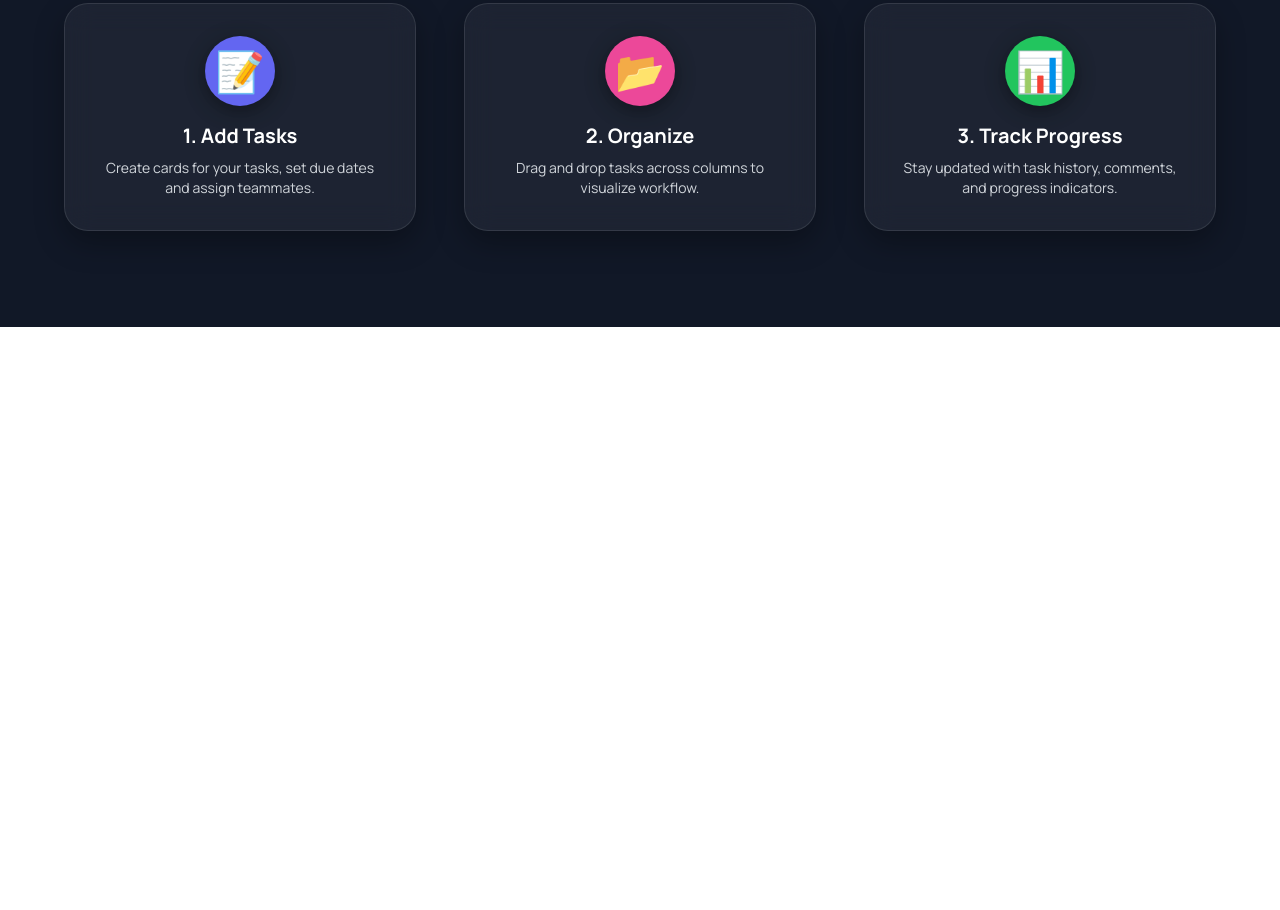
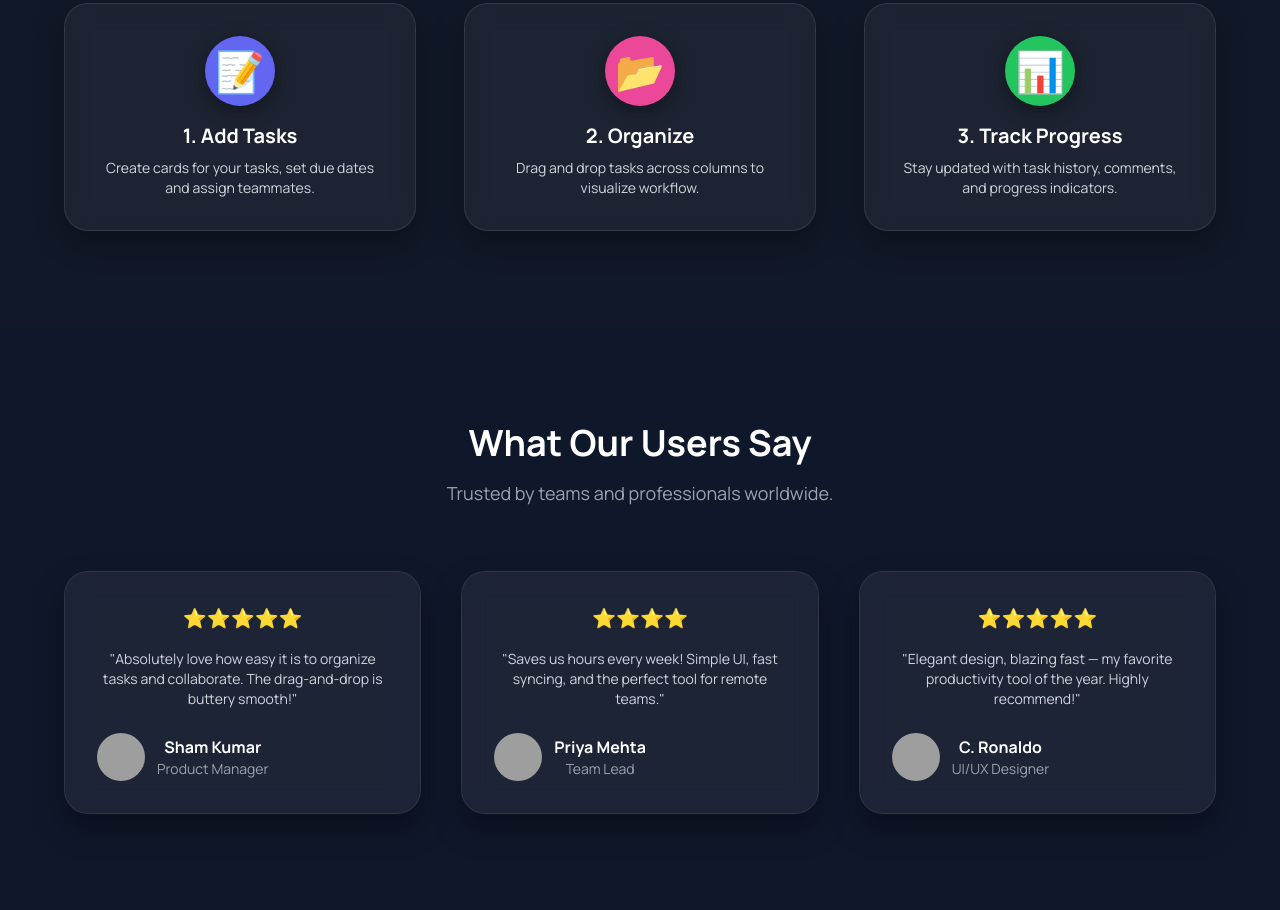
Before and after one commit to Omkarkadam-dev/Project_FlowBoard, a plain HTML site: page index.html in a window 1280 px wide. Shown: the part 2237-3147 px from the top of the page. Before the commit the page ends 2564 px from the top, so only its background shows below. Drawn offline with nearby package versions, Linux system fonts and the light colour scheme; grey boxes are pictures that could not be loaded.

Commit message:
add testimonials section

```diff
--- a/index.html
+++ b/index.html
@@ -147,6 +147,56 @@
     </div>
   </section>
 
+  <!-- Testimonials Section -->
+<section id="testimonials" class="bg-[#0f172a] text-white py-24 px-6">
+    <div class="max-w-6xl mx-auto text-center">
+      <h2 class="text-4xl font-bold mb-4">What Our Users Say</h2>
+      <p class="text-gray-400 mb-16 text-lg">Trusted by teams and professionals worldwide.</p>
+
+      <div class="grid gap-10 md:grid-cols-3">
+        <!-- Testimonial 1 -->
+        <div class="testimonial-card glass-testimonial" data-testimonial>
+          <div class="stars">⭐⭐⭐⭐⭐</div>
+          <p class="text-gray-300 mt-4 mb-6 text-sm">"Absolutely love how easy it is to organize tasks and collaborate. The drag-and-drop is buttery smooth!"</p>
+          <div class="flex items-center gap-3 mt-auto">
+            <img src="https://i.pravatar.cc/50?img=1" class="w-12 h-12 rounded-full" alt="User 1">
+            <div>
+              <h4 class="font-semibold text-base">Sham Kumar</h4>
+              <p class="text-sm text-gray-400">Product Manager</p>
+            </div>
+          </div>
+        </div>
+
+        <!-- Testimonial 2 -->
+        <div class="testimonial-card glass-testimonial delay" data-testimonial>
+          <div class="stars">⭐⭐⭐⭐</div>
+          <p class="text-gray-300 mt-4 mb-6 text-sm">"Saves us hours every week! Simple UI, fast syncing, and the perfect tool for remote teams."</p>
+          <div class="flex items-center gap-3 mt-auto">
+            <img src="https://i.pravatar.cc/50?img=5" class="w-12 h-12 rounded-full" alt="User 2">
+            <div>
+              <h4 class="font-semibold text-base">Priya Mehta</h4>
+              <p class="text-sm text-gray-400">Team Lead</p>
+            </div>
+          </div>
+        </div>
+
+        <!-- Testimonial 3 -->
+        <div class="testimonial-card glass-testimonial delay-2" data-testimonial>
+          <div class="stars">⭐⭐⭐⭐⭐</div>
+          <p class="text-gray-300 mt-4 mb-6 text-sm">"Elegant design, blazing fast — my favorite productivity tool of the year. Highly recommend!"</p>
+          <div class="flex items-center gap-3 mt-auto">
+            <img src="https://i.pravatar.cc/50?img=8" class="w-12 h-12 rounded-full" alt="User 3">
+            <div>
+              <h4 class="font-semibold text-base">C. Ronaldo</h4>
+              <p class="text-sm text-gray-400">UI/UX Designer</p>
+            </div>
+          </div>
+        </div>
+      </div>
+    </div>
+  </section>
+
+
 
     <script src="script.js"></script>
 </body>
--- a/script.js
+++ b/script.js
@@ -99,3 +99,21 @@ document.addEventListener("DOMContentLoaded", () => {
 
     steps.forEach(step => observer.observe(step));
   });
+
+  // Scroll reveal for Testimonials
+document.addEventListener("DOMContentLoaded", () => {
+    const testimonials = document.querySelectorAll("[data-testimonial]");
+
+    const observer = new IntersectionObserver(entries => {
+      entries.forEach(entry => {
+        if (entry.isIntersecting) {
+          entry.target.classList.add("reveal");
+          observer.unobserve(entry.target);
+        }
+      });
+    }, {
+      threshold: 0.2
+    });
+
+    testimonials.forEach(t => observer.observe(t));
+  });
--- a/style.css
+++ b/style.css
@@ -142,3 +142,35 @@ body {
   .delay-2 {
     transition-delay: 0.4s;
   }
+
+  .glass-testimonial {
+    background: rgba(255, 255, 255, 0.06);
+    border: 1px solid rgba(255, 255, 255, 0.08);
+    backdrop-filter: blur(14px);
+    border-radius: 1.5rem;
+    padding: 2rem;
+    box-shadow: 0 15px 30px rgba(0, 0, 0, 0.35);
+    display: flex;
+    flex-direction: column;
+    transform: translateY(30px);
+    opacity: 0;
+    transition: transform 0.7s ease, opacity 0.7s ease;
+    height: 100%;
+  }
+
+  .glass-testimonial.reveal {
+    transform: translateY(0);
+    opacity: 1;
+  }
+
+  .stars {
+    font-size: 1.2rem;
+    color: #facc15;
+  }
+
+  .delay {
+    transition-delay: 0.2s;
+  }
+  .delay-2 {
+    transition-delay: 0.4s;
+  }
```
